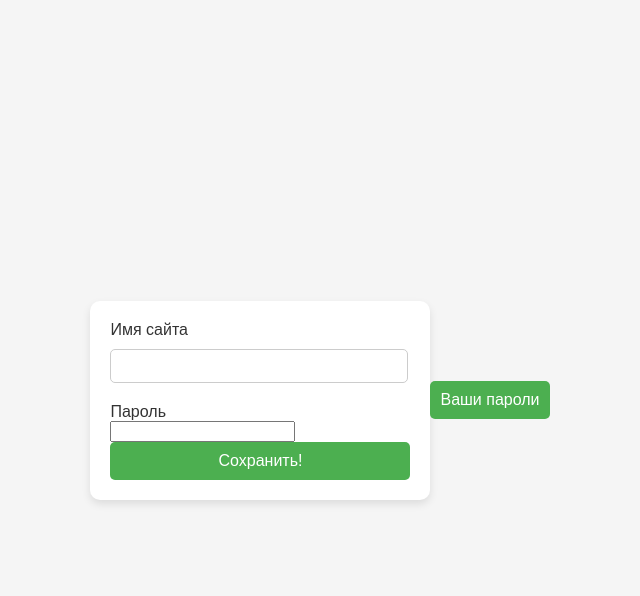
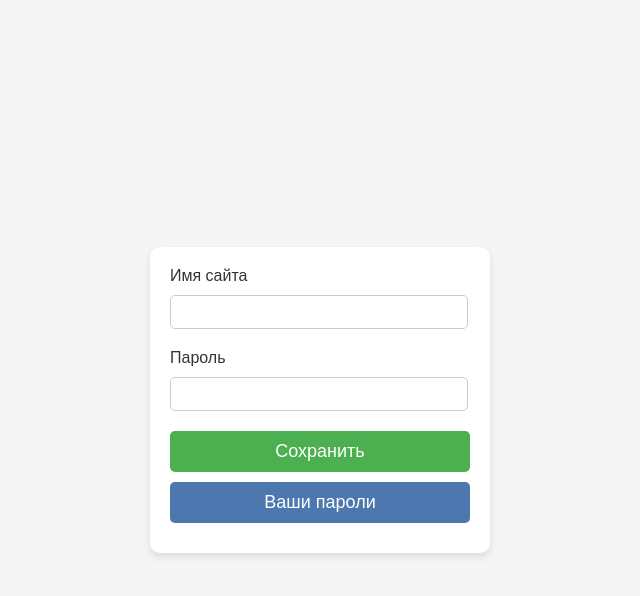
Before and after one commit to Maxim-hub296/PasswordKeeperWeb, a Flask app: page /your_password_input in a window 1280 px wide. Shown: the top 596 px of the page, without its empty margins (320-960 px from the left). Run offline with Flask 3, Linux system fonts and the light colour scheme; the visitor is signed in with stand-in values (Sample User, id 1).

Commit message:
style: Redesign Your passwords input page

```diff
--- a/static/styles/your_password_input.css
+++ b/static/styles/your_password_input.css
@@ -1,4 +1,3 @@
-/* Общие стили для body */
 body {
   font-family: Arial, sans-serif;
   background-color: #f5f5f5;
@@ -28,7 +27,8 @@ p {
 }
 
 /* Стили для полей ввода */
-input[type="text"] {
+input[type="text"],
+input[type="password"] {
   width: calc(100% - 20px);
   padding: 8px;
   margin: 10px 0 20px 0;
@@ -41,15 +41,23 @@ input[type="text"] {
 button {
   width: 100%;
   padding: 10px;
-    background-color: #4CAF50;
+  background-color: #4caf50;
   color: white;
   border: none;
   border-radius: 5px;
-    font-size: 16px;
+  font-size: 18px;
   cursor: pointer;
+  transition: background-color 0.3s ease;
+  margin-bottom: 10px; /* Add this line to add some bottom margin */
 }
 
 /* Стили для кнопки при наведении */
 button:hover {
-    background-color: #45a049;
+  background-color: #f5f5f5;
+  border: 2px solid #333;
+  color: #333;
 }
+
+.your_passwords {
+  background-color: #4c77af;
+}
--- a/templates/your_password_input.html
+++ b/templates/your_password_input.html
@@ -1,24 +1,23 @@
 <!DOCTYPE html>
 <html lang="ru">
   <head>
-    <meta charset="UTF-8">
+    <meta charset="UTF-8" />
     <title>Ввод вашего пароля</title>
-    <link rel="stylesheet" href="static/styles/your_password_input.css">
+    <link rel="stylesheet" href="static/styles/your_password_input.css" />
     <script src="static/scripts/alerts.js" defer></script>
   </head>
   <body>
     <div class="input">
       <form method="post" onsubmit="savedPasswordAlert()">
         <p>Имя сайта</p>
-        <input type="text" name="name" required>
+        <input type="text" name="name" required />
         <p>Пароль</p>
-        <input type="password" name="password" required><br>
-        <button type="submit" name="create">Сохранить!</button>
+        <input type="password" name="password" required /><br />
+        <button type="submit" name="create">Сохранить</button>
+      </form>
+      <form method="post">
+        <button class="your_passwords" type="submit" name="back">Ваши пароли</button>
       </form>
     </div>
-    <form method="post">
-        <button type="submit" name="back">Ваши пароли</button>
-    </form>
-
   </body>
 </html>
```
Lines whose indentation alone changed are shown as unchanged.
